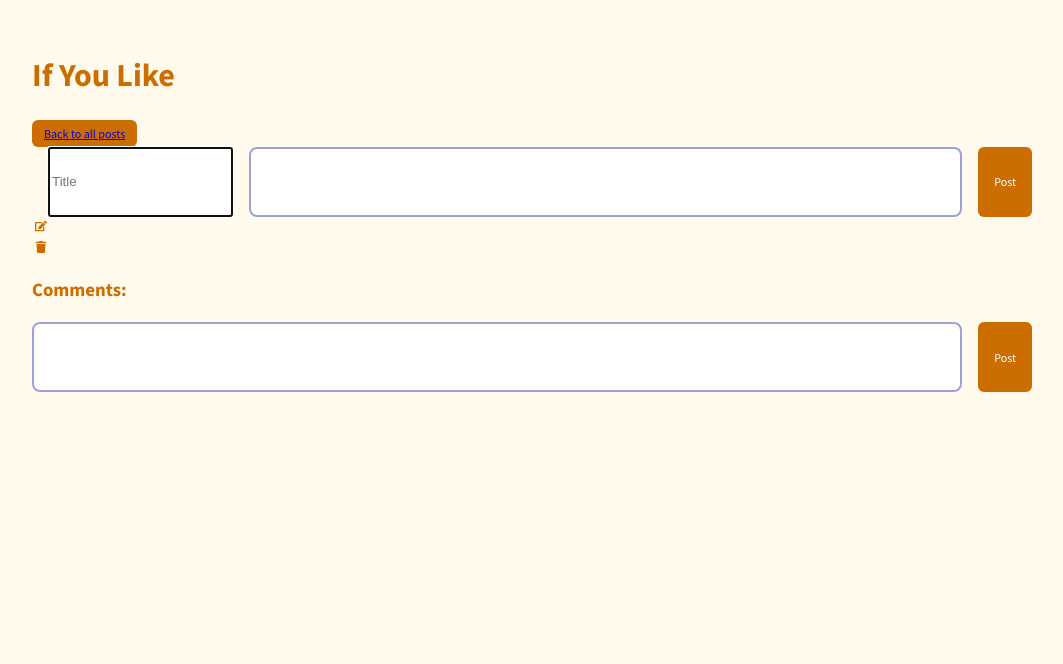
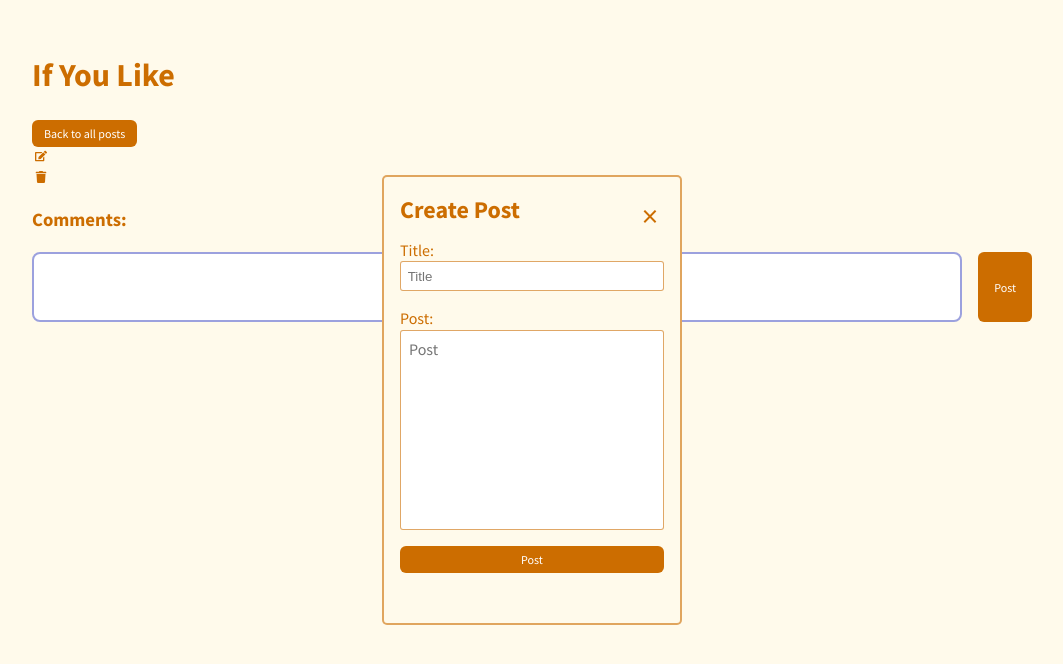
Before and after one commit to eosullivan92/if-you-like, a React (Vite) app in the folder client/: page /posts/1 in a window 1280 px wide. Both pictures are taken after a click on the button 149 px from the left and 178 px from the top of the page. Shown: the top 664 px of the page, without its empty margins (108-1171 px from the left). Built offline with nearby package versions, Linux system fonts and the light colour scheme; no server answers.

Commit message:
add create post modal stylings

```diff
--- a/client/src/Components/Post.tsx
+++ b/client/src/Components/Post.tsx
@@ -1,7 +1,7 @@
 import { useState } from 'react'
 import { useNavigate, Link } from 'react-router-dom'
 import { createComment } from '../../api/comments'
-import { usePost, PostType } from '../../context/PostContext'
+import { usePost } from '../../context/PostContext'
 import { useAsyncFn } from '../../hooks/useAsync'
 import CommentList from './CommentList'
 import { CommentForm } from './CommentForm'
@@ -10,6 +10,7 @@ import { FaEdit, FaTrash } from 'react-icons/fa'
 import { IconBtn } from './IconButton'
 import { PostForm } from './PostForm'
 import { usePostList } from '../../context/PostListContext'
+import { PostType } from '../../types/types'
 
 export const Post = () => {
 	const navigate = useNavigate()
--- a/client/src/Components/PostForm.tsx
+++ b/client/src/Components/PostForm.tsx
@@ -22,11 +22,23 @@ export const PostForm = ({
 		})
 	}
 
+	const handleClose = () => {
+		handleCreatePostActive()
+		setPostInput({
+			title: '',
+			body: '',
+		})
+	}
+
 	return (
 		<div className={`post-form-modal ${createPostActive ? '' : 'hide'}`}>
+			<div className="modal-header">
+				<h2>Create Post</h2>
+				<button onClick={() => handleClose()}>&times;</button>
+			</div>
 			<form onSubmit={handleSubmit}>
-				<div className="comment-form-row">
-					<label htmlFor="title" />
+				<div className="form-input-control">
+					<label htmlFor="title">Title:</label>
 					<input
 						type="text"
 						id="title"
@@ -41,6 +53,9 @@ export const PostForm = ({
 						}
 						value={postInput.title}
 					/>
+				</div>
+				<div className="form-input-control">
+					<label htmlFor="post">Post:</label>
 					<textarea
 						onChange={(e) =>
 							setPostInput({
@@ -48,10 +63,14 @@ export const PostForm = ({
 								body: e.target.value,
 							})
 						}
+						id="post"
+						name="post"
+						placeholder="Post"
 						className="message-input"
 						aria-label="text-input"
 						value={postInput.body}
 					/>
+				</div>
 				<button
 					className="btn"
 					disabled={loading}
@@ -59,7 +78,6 @@ export const PostForm = ({
 				>
 					{loading ? 'Loading' : 'Post'}
 				</button>
-				</div>
 				<div className="error-msg">{error}</div>
 			</form>
 		</div>
--- a/client/src/public/output.css
+++ b/client/src/public/output.css
@@ -61,6 +61,11 @@ button {
 
 .hide {
   display: none;
+}
+
+a {
+  text-decoration: none;
+  color: inherit;
 }
 
 .comment-form-row {
@@ -136,4 +141,73 @@ button {
   gap: 1rem;
 }
 
+.post-title {
+  border: 1px solid hsla(32deg, 100%, 40%, 0.6);
+  border-radius: 5px;
+  box-shadow: hsla(32deg, 100%, 40%, 0.3) 1.95px 1.95px 2.6px;
+  padding: 0.5em 1em;
+  margin-top: 1em;
+}
+.post-title h1 {
+  margin: 0;
+}
+
+.post-form-modal {
+  position: absolute;
+  top: 50%;
+  left: 50%;
+  transform: translate(-50%, -50%);
+  border: 2px solid hsla(32deg, 100%, 40%, 0.6);
+  border-radius: 5px;
+  width: 300px;
+  min-height: 450px;
+  background-color: hsl(45deg, 100%, 96%);
+  padding: 1em;
+}
+.post-form-modal .modal-header {
+  display: flex;
+  justify-content: space-between;
+}
+.post-form-modal .modal-header h2 {
+  margin: 0;
+  padding-bottom: 0.5em;
+}
+.post-form-modal .modal-header button {
+  background: none;
+  border: none;
+  color: inherit;
+  font-size: 2rem;
+  cursor: pointer;
+}
+.post-form-modal form {
+  display: flex;
+  flex-direction: column;
+  justify-content: space-between;
+  gap: 1em;
+}
+.post-form-modal form .form-input-control {
+  display: flex;
+  flex-direction: column;
+}
+.post-form-modal form .form-input-control input {
+  padding: 0.5em;
+  border-radius: 3px;
+  outline: none;
+  border: 1px solid hsla(32deg, 100%, 40%, 0.6);
+}
+.post-form-modal form .form-input-control textarea {
+  height: 200px;
+  font-family: inherit;
+  font-size: inherit;
+  padding: 0.5em;
+  border-radius: 3px;
+  outline: none;
+  border: none;
+  resize: none;
+  border: 1px solid hsla(32deg, 100%, 40%, 0.6);
+}
+.post-form-modal form button {
+  padding: 0.5em;
+}
+
 /*# sourceMappingURL=output.css.map */
--- a/client/src/styles/_base.sass
+++ b/client/src/styles/_base.sass
@@ -48,7 +48,6 @@ button
 	font-size: 0.75em
 	cursor: pointer
 
-
 .btn:hover,
 .btn:focus-visible
 	color: color.$primary-color
@@ -56,3 +55,7 @@ button
 
 .hide
 	display: none
+
+a
+	text-decoration: none
+	color: inherit
--- a/client/src/styles/_color.sass
+++ b/client/src/styles/_color.sass
@@ -3,6 +3,7 @@ $light-bg: hsl(22, 100%, 95%)
 $light-bg-2: hsl(45, 100%, 96%)
 $primary-color: hsl(22, 78%, 55%)
 $primary-color-2: hsl(32, 100%, 40%)
+$primary-color-opaque: hsl(32, 100%, 40%, 0.6)
 $accent-color: hsl(22, 92%, 76%)
 
 $dark-text: hsl(0, 0%, 23%)
--- /dev/null
+++ b/client/src/styles/_postForm.sass
@@ -0,0 +1,60 @@
+@use 'color'
+@use 'typography'
+
+.post-form-modal
+    position: absolute
+    top: 50%
+    left: 50%
+    transform: translate(-50%, -50%)
+    border: 2px solid color.$primary-color-opaque
+    border-radius: 5px
+    width: 300px
+    min-height: 450px
+    background-color: color.$light-bg-2
+    padding: 1em
+
+    .modal-header
+        display: flex
+        justify-content: space-between
+
+        h2
+            margin: 0
+            padding-bottom: 0.5em
+
+        button
+            background: none
+            border: none
+            color: inherit
+            font-size: 2rem
+            cursor: pointer
+
+
+    form
+        display: flex
+        flex-direction: column
+        justify-content: space-between
+        gap: 1em
+
+        .form-input-control
+            display: flex
+            flex-direction: column
+
+            input
+                padding: 0.5em
+                border-radius: 3px
+                outline: none
+                border: 1px solid color.$primary-color-opaque
+
+            textarea
+                height: 200px
+                font-family: inherit
+                font-size: inherit
+                padding: 0.5em
+                border-radius: 3px
+                outline: none
+                border: none
+                resize: none
+                border: 1px solid color.$primary-color-opaque
+
+        button
+            padding: 0.5em
--- a/client/src/styles/main.sass
+++ b/client/src/styles/main.sass
@@ -5,3 +5,5 @@
 @use 'iconButton'
 @use 'comment'
 @use 'header'
+@use 'postList'
+@use 'postForm'
```
Also changed, not shown: client/src/styles/_postList.sass (added, +12 -0 lines), 1 other file (tests, documents, lock files or other folders). Lines whose indentation alone changed are shown as unchanged.
